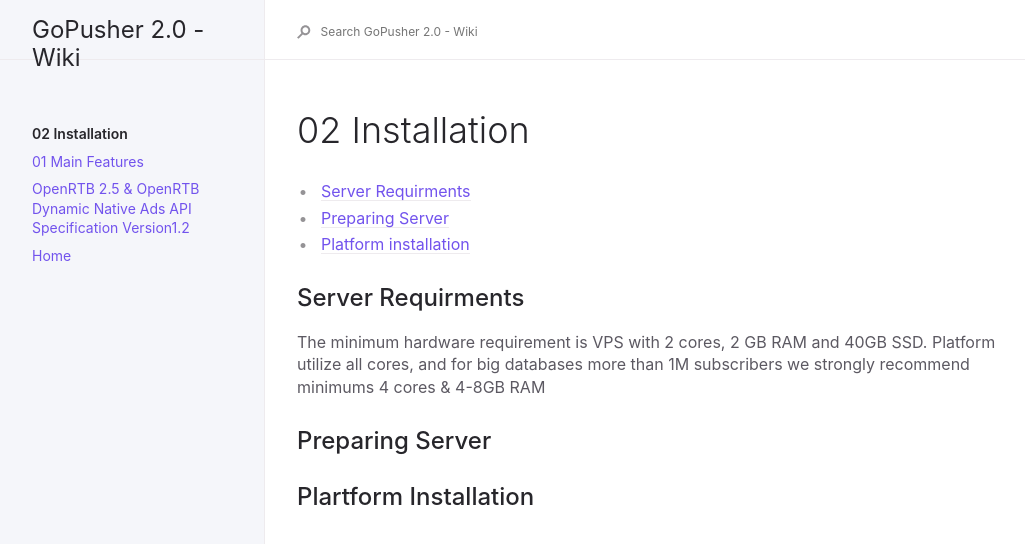
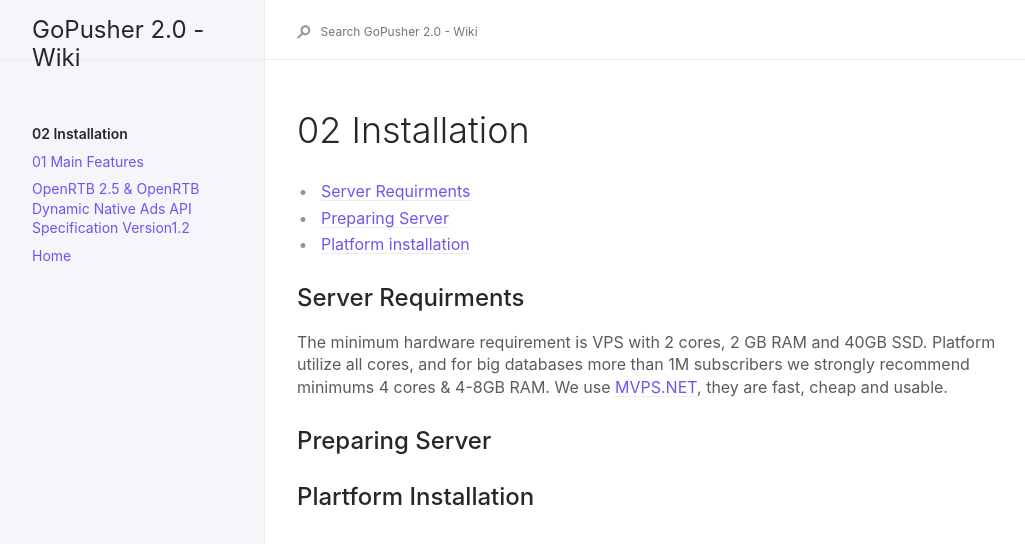
Before and after one commit to RapidCodeLab/gopusher-wiki, a Jekyll site: the page built from docs/install.md, in a window 1280 px wide. Shown: the top 544 px of the page, without its empty margins (91-1116 px from the left). Built offline with Jekyll 4.4.1, drawn with Linux system fonts in a browser that asks for light colours; our own code applies the rules of GitHub Pages for plain Markdown files.

```diff
--- a/docs/install.md
+++ b/docs/install.md
@@ -7,7 +7,7 @@
 
 ## Server Requirments
 
-The minimum hardware requirement is VPS with 2 cores, 2 GB RAM and 40GB SSD. Platform utilize all cores, and for big databases more than 1M subscribers we strongly recommend minimums 4 cores & 4-8GB RAM
+The minimum hardware requirement is VPS with 2 cores, 2 GB RAM and 40GB SSD. Platform utilize all cores, and for big databases more than 1M subscribers we strongly recommend minimums 4 cores & 4-8GB RAM. We use [MVPS.NET](https://www.mvps.net/?aff=5114), they are fast, cheap and usable.
 
 ## Preparing Server
 
```
